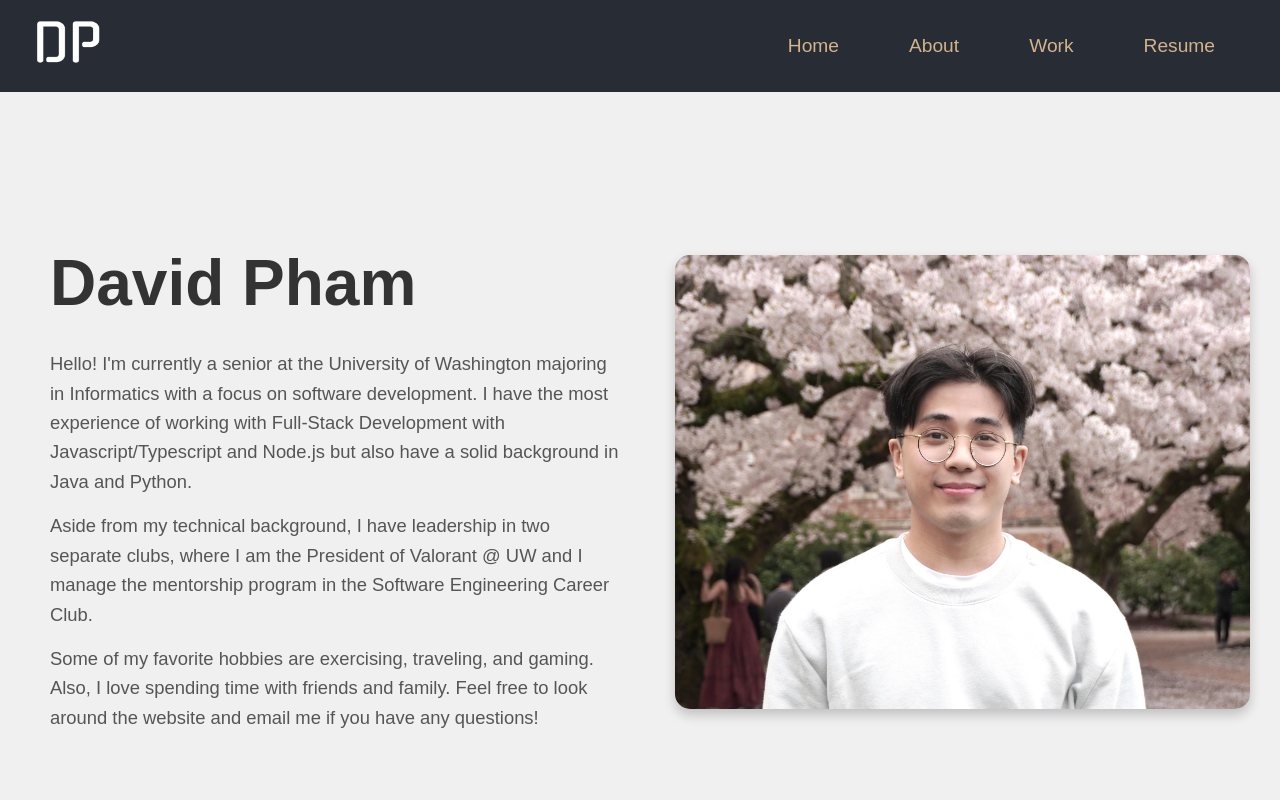
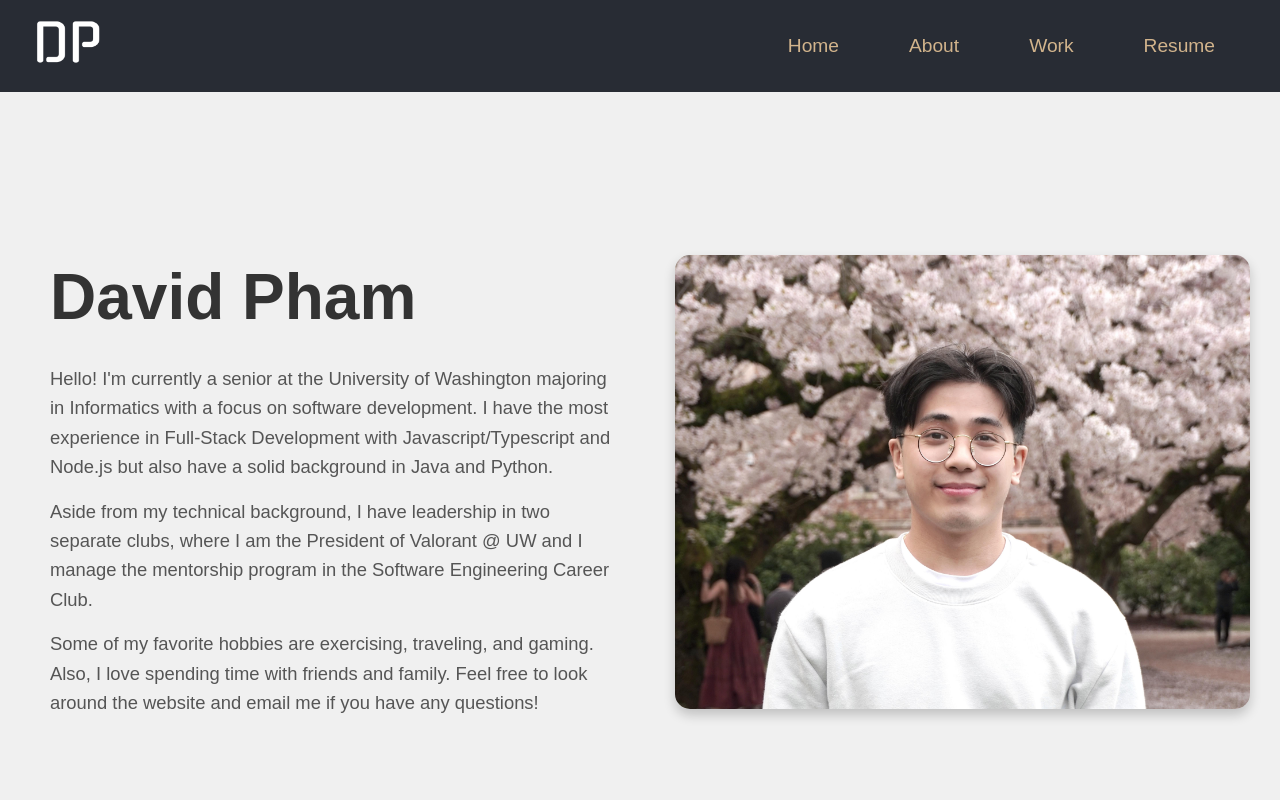
Before and after one commit to wkxdavid/personalwebsite, a React (Create React App) app: page /about in a window 1280 px wide. Shown: the top 800 px of the page. Built offline with nearby package versions, Linux system fonts and the light colour scheme; the HTML template or start-up script is replaced by a standard one.

Commit message:
word fix

```diff
--- a/src/components/AboutPage/about.js
+++ b/src/components/AboutPage/about.js
@@ -11,7 +11,7 @@ function AboutPage() {
           <p>
             Hello! I'm currently a senior at the University of Washington
             majoring in Informatics with a focus on software development. I have
-            the most experience of working with Full-Stack Development with
+            the most experience in Full-Stack Development with
             Javascript/Typescript and Node.js but also have a solid background
             in Java and Python.
           </p>
```
